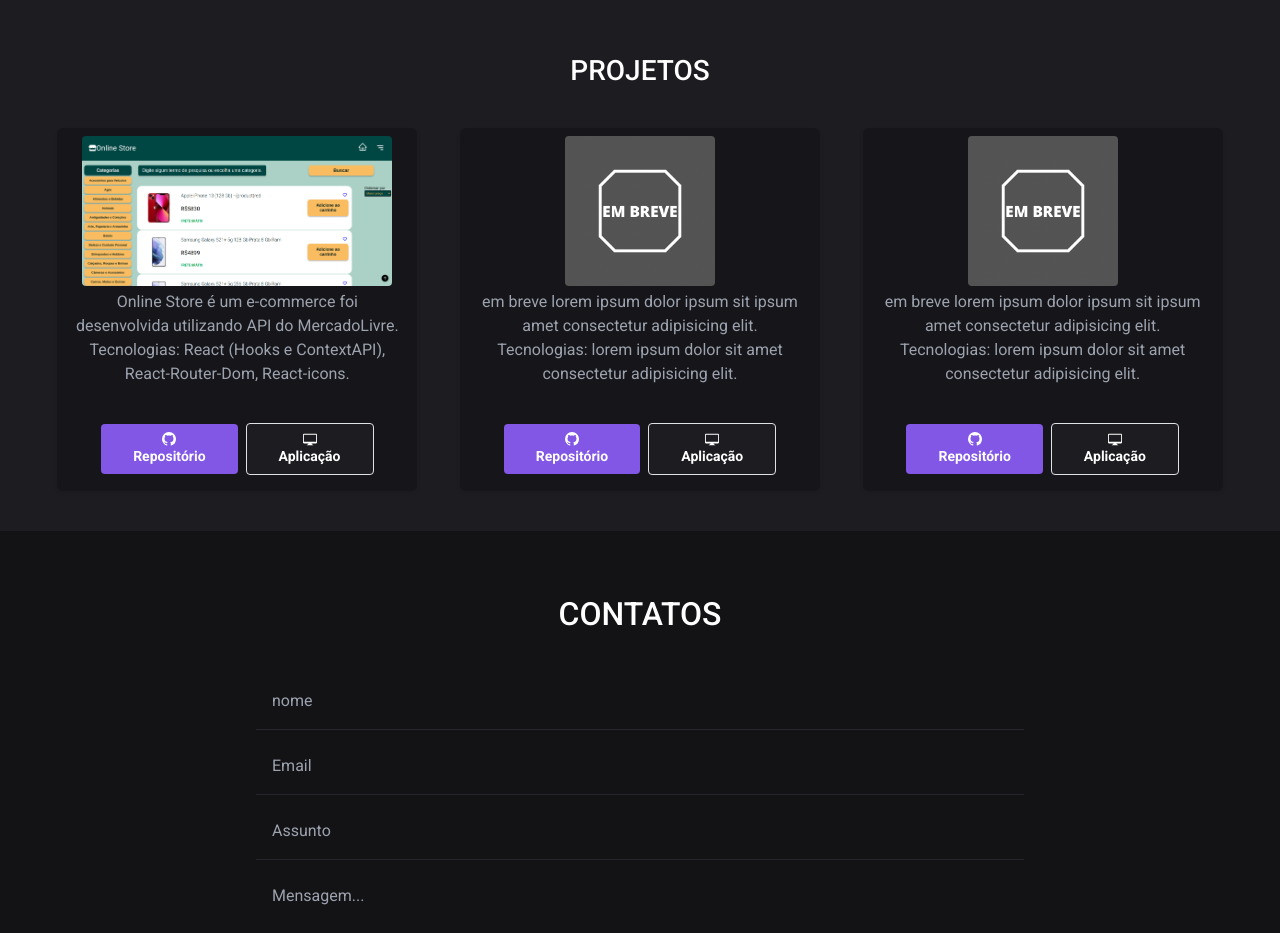
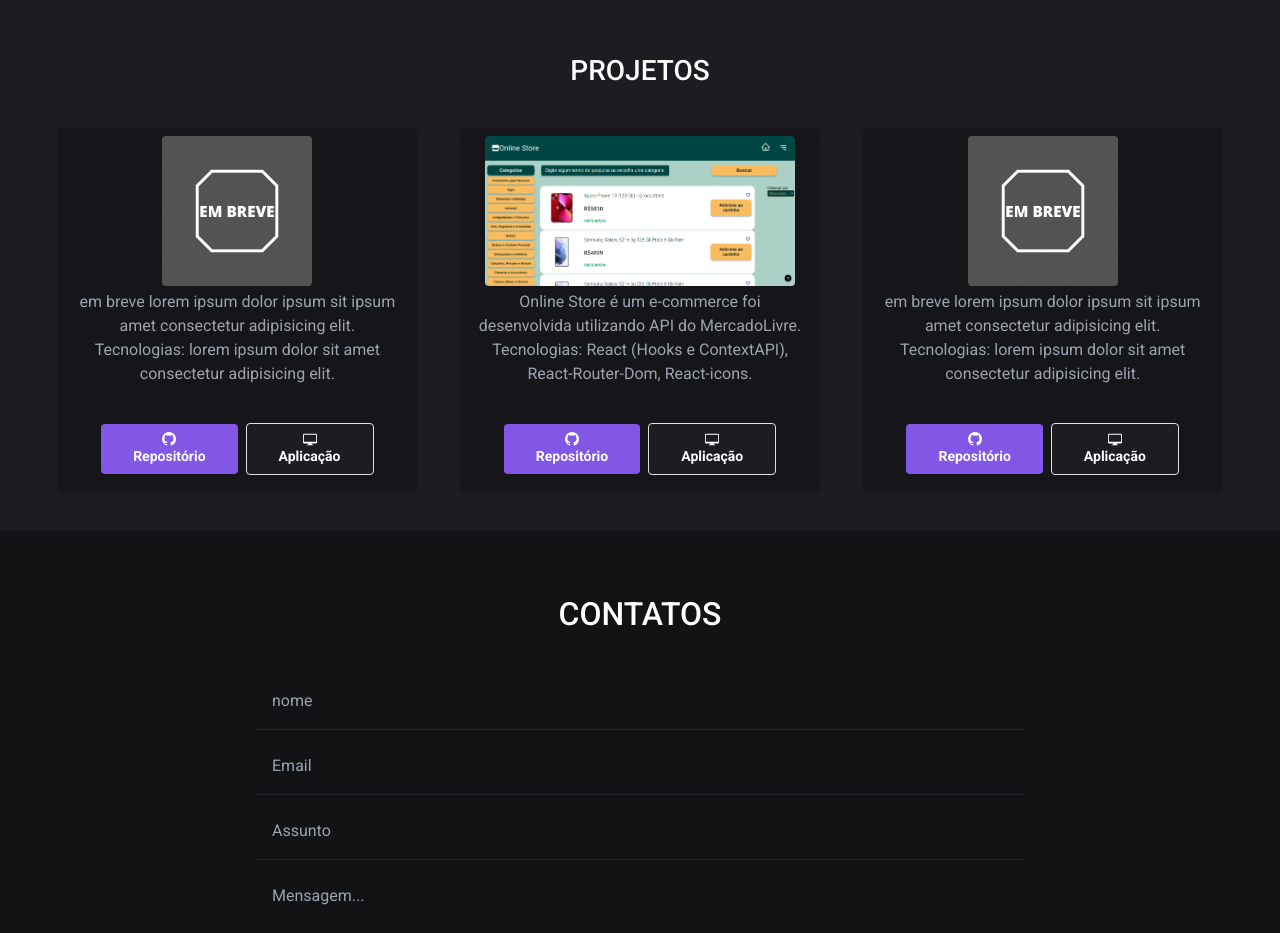
Before and after one commit to Vitosoaresp/vitosoaresp.github.io, a React (Create React App) app: page / in a window 1280 px wide. Shown: the part 1460-2393 px from the top of the page. Built offline with nearby package versions, Linux system fonts and the light colour scheme.

Commit message:
add previw do projeto rocketnfts

```diff
--- a/src/components/Projetos.jsx
+++ b/src/components/Projetos.jsx
@@ -9,6 +9,16 @@ function Projetos() {
       <h3 className="text-white block w-full p-8 text-center">PROJETOS</h3>
       <hr />
       <div className="flex flex-wrap justify-around h-full w-full gap-2">
+
+        <CardProjetos
+          imageProjeto={emBreve}
+          titulo="em breve"
+          descricao="lorem ipsum dolor ipsum sit ipsum amet consectetur adipisicing elit."
+          tecnologias="lorem ipsum dolor sit amet consectetur adipisicing elit."
+          linkRepo="#"
+          linkAplicacao="#"
+        />
+
         <CardProjetos
           imageProjeto={onlineStore}
           titulo="Online Store"
@@ -28,15 +38,6 @@ function Projetos() {
           linkAplicacao="#"
         />
 
-        <CardProjetos
-          imageProjeto={emBreve}
-          titulo="em breve"
-          descricao="lorem ipsum dolor ipsum sit ipsum amet consectetur adipisicing elit."
-          tecnologias="lorem ipsum dolor sit amet consectetur adipisicing elit."
-          linkRepo="#"
-          linkAplicacao="#"
-        />
-
       </div>
     </div>
   );
```
Also changed, not shown: src/fotos/rocketnfts.jpeg (added).
